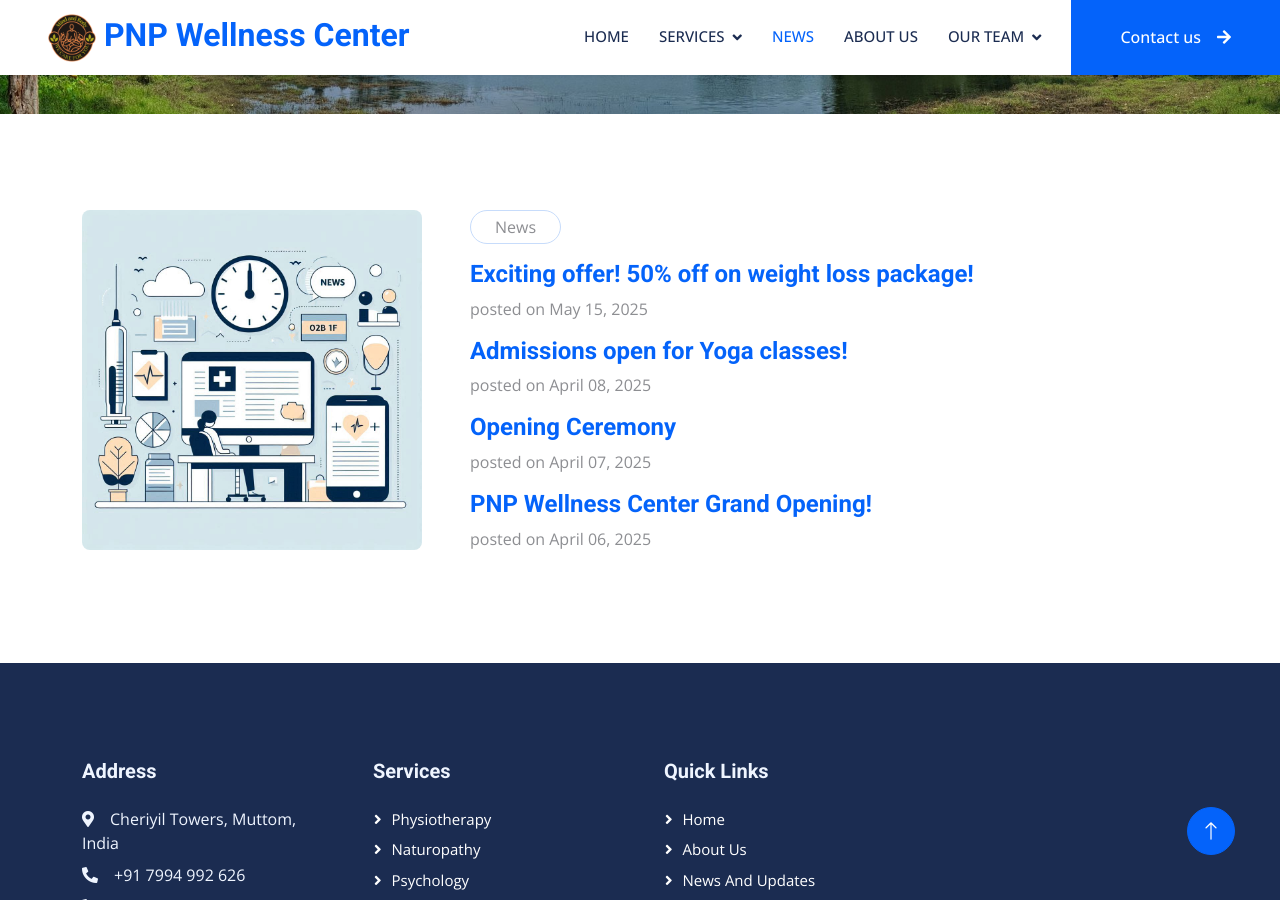
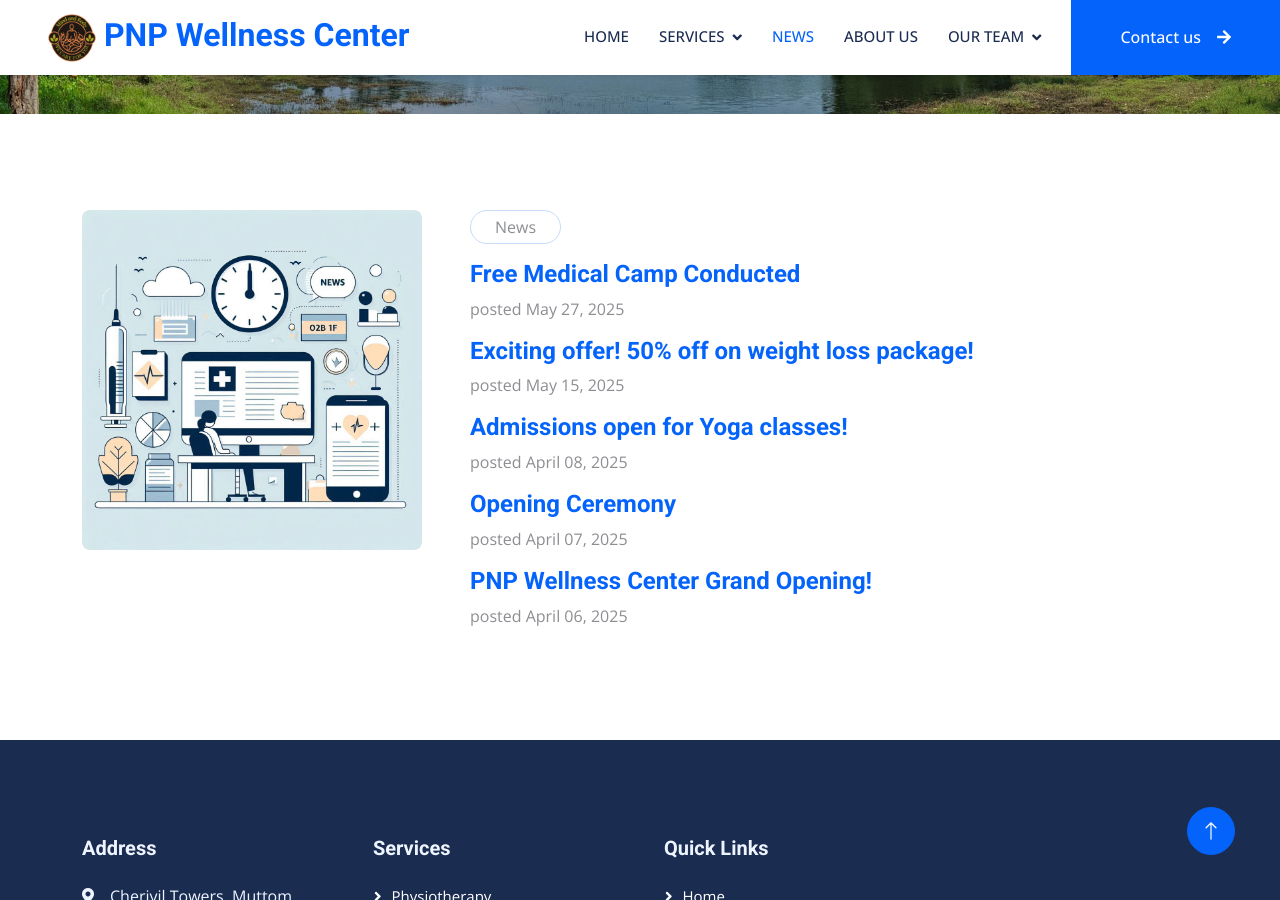
Before and after one commit to betsyrosethomas/betsyrosethomas.github.io, a Jekyll site: the page built from news.html, in a window 1280 px wide and 900 px high, scrolled down 323 px. Built offline with Jekyll 4.4.1, drawn with Linux system fonts in a browser that asks for light colours; nearby versions of some CDN libraries.

Commit message:
blog now left aligned, also medical camp post

```diff
--- a/_layouts/post.html
+++ b/_layouts/post.html
@@ -40,10 +40,10 @@
               </div>
             </div>
 
-            <div class="col-lg-8 col-md-8 order-first order-md-last text-center mx-auto mb-5 wow fadeInUp" data-wow-delay="0.1s" >
+            <div class="col-lg-8 col-md-8 order-first order-md-last text-left mx-auto mb-5 wow fadeInUp" data-wow-delay="0.1s" >
               <h1>{{ page.title }}</h1>
-              <p><em>posted on {{ page.date | date: "%B %d, %Y" }}</em></p>
-              <div>
+              <p><em>posted {{ page.date | date: "%B %d, %Y" }}</em></p>
+              <div class="">
                 {{ content }}
               </div>
             </div>
--- a/news.html
+++ b/news.html
@@ -23,7 +23,7 @@
             {% for post in site.posts %}
 
               <h4><a href="{{ post.url | relative_url }}">{{ post.title }}</a></h4>
-              <p>posted on {{ post.date | date: "%B %d, %Y" }}</p>
+              <p>posted {{ post.date | date: "%B %d, %Y" }}</p>
 
             {% endfor %}
 
```
Also changed, not shown: _posts/2025-05-27-free-medical-camp.md (added, +53 -0 lines), img/posts/med-camp-inauguration.jpg (added).
